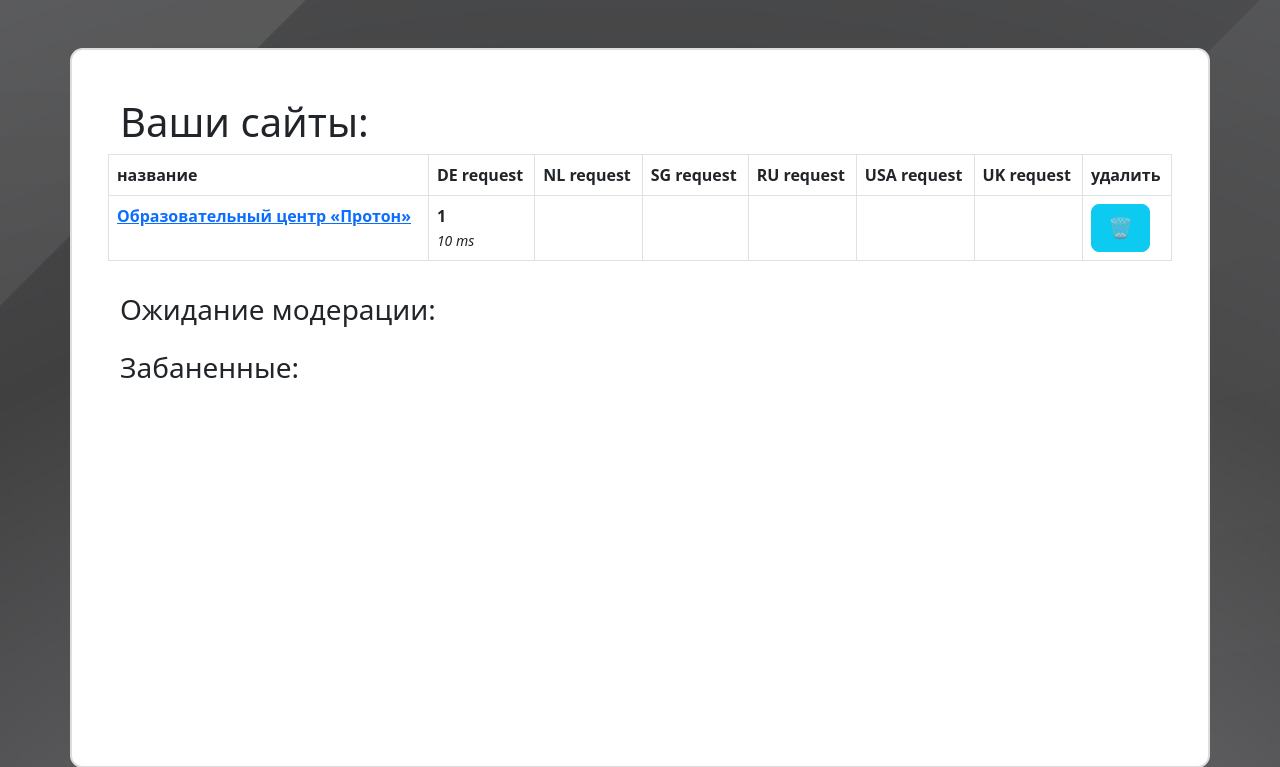
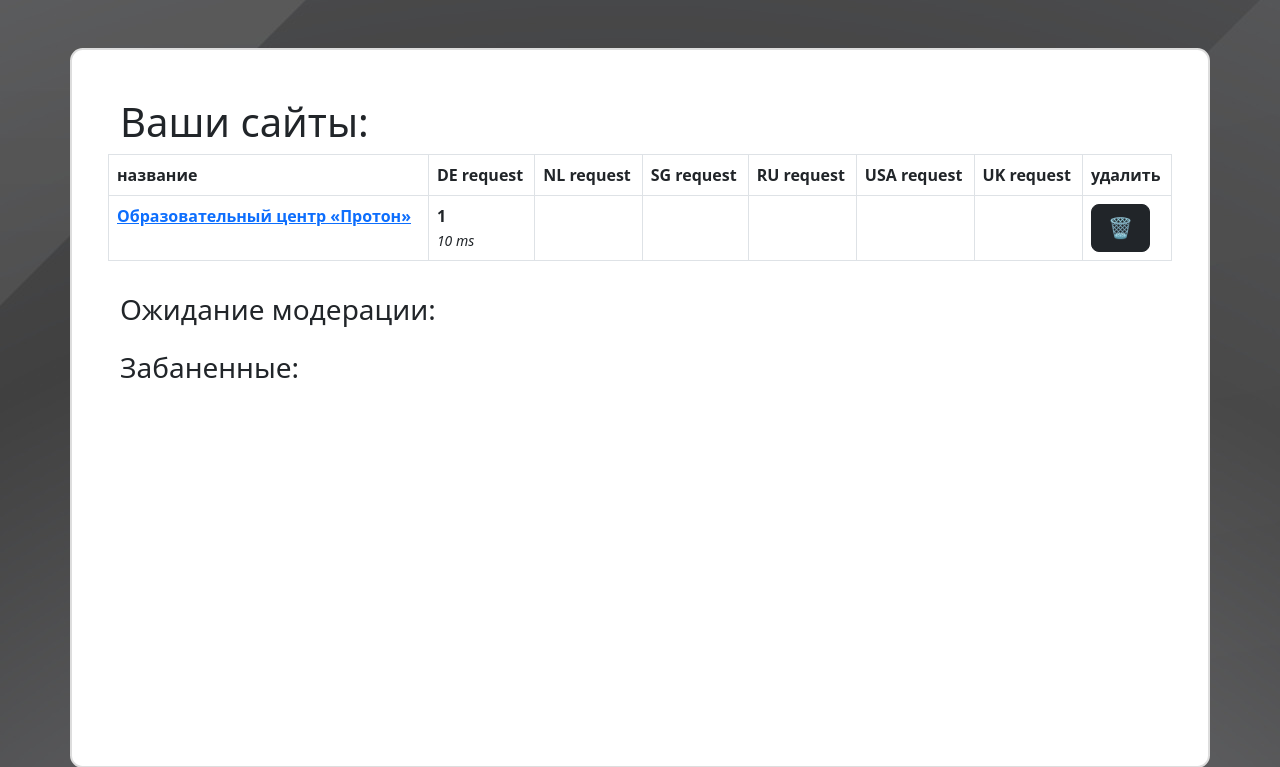
Before and after one commit to Shadow318193/Detector, a Flask app: page / in a window 1280 px wide. Shown: the part 72-839 px from the top of the page. Run offline with Flask 3, Linux system fonts and the light colour scheme; a user stored in the database is signed in; data comes from the database, SQL or seed files in the repository; tables that the repository leaves empty hold one stand-in row (values such as "Sample post").

Commit message:
buttons upd3

```diff
--- a/templates/index.html
+++ b/templates/index.html
@@ -33,7 +33,7 @@
                     {% endfor %}
                     <td>
                         <form method="post">
-                        <button type="submit" class="btn btn-info btn-lg",
+                        <button type="submit" class="btn btn-dark btn-lg",
                                 name="{{slovar_total[i][2]}} del">🗑
                         </button>
                         </form>
@@ -50,7 +50,7 @@
             <small><small><a href={{non_moder[non_moder_keys[i]][1]}} style="color: #000000; text-decoration: none">
                 {{non_moder[non_moder_keys[i]][0]}}</a></small></small>
 
-                <button type="submit" class="btn btn-info btn-sm",
+                <button type="submit" class="btn btn-dark btn-sm",
                                 name="{{non_moder_keys[i]}} del">🗑
                 </button>
                 <small><small>{% if i != number3 - 1 %}, {% endif %}</small></small>
@@ -63,7 +63,7 @@
         <h3>Забаненные:{% for i in range(number4) %}
             <small><small><a href={{reject[reject_keys[i]][1]}} style="color: #000000; text-decoration: none">
                 {{reject[reject_keys[i]][0]}}</a></small></small>
-            <button type="submit" class="btn btn-info btn-sm",
+            <button type="submit" class="btn btn-dark btn-sm",
                                 name="{{reject_keys[i]}} del">🗑
                 </button>
             <small><small>{% if i != number4 - 1 %}, {% endif %}</small></small>
```
Also changed, not shown: templates/admin.html (+10 -6 lines).
